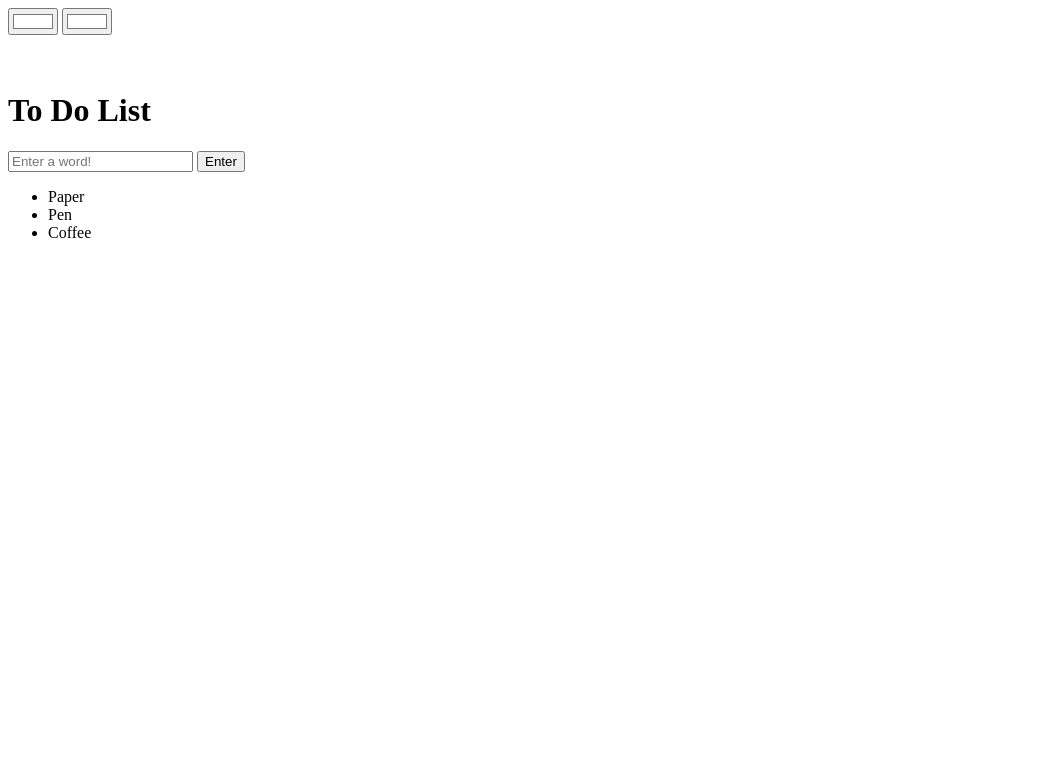
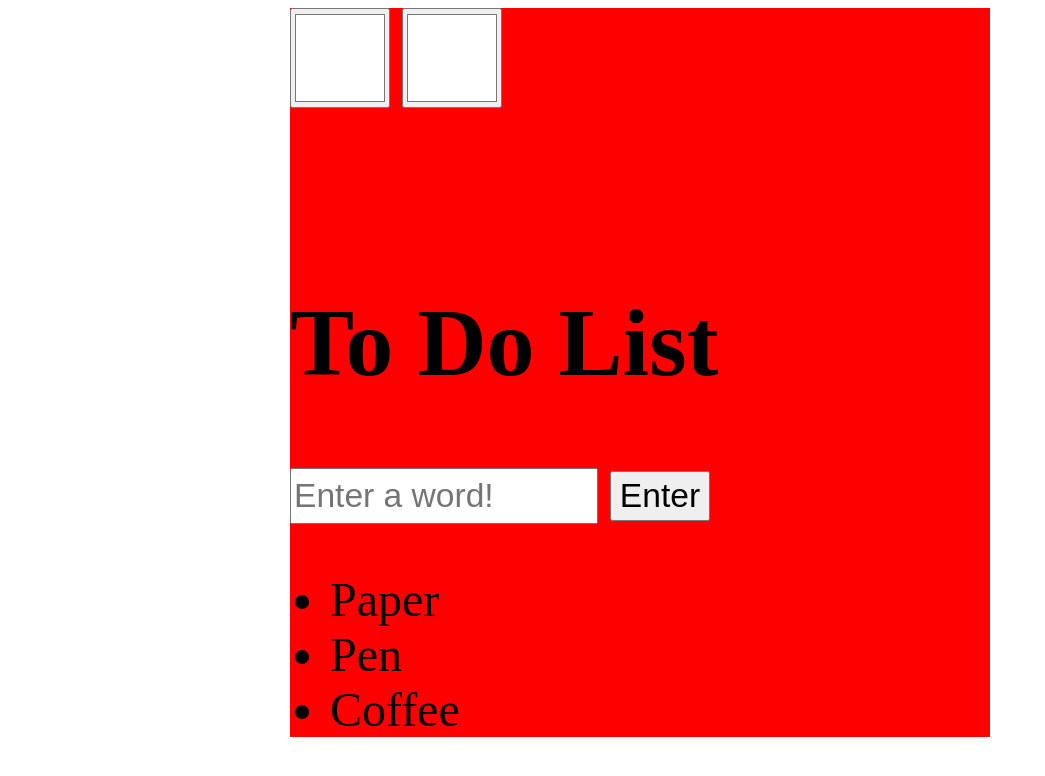
Before and after one commit to MehediAlpha/BackgroundGradient, a plain HTML site: page index.html in a window 1280 px wide. Shown: the whole page, without its empty margins (0-1045 px from the left). Drawn offline with Linux system fonts and the light colour scheme.

Commit message:
Made Larger

```diff
--- a/index.html
+++ b/index.html
@@ -5,15 +5,16 @@
 	<link rel="stylesheet" type="text/css" href="style.css">
 </head>
 <body id="gradient">
+	<div class = "container">
 
-	<input id="color1" type="color" name="color1" value="#ffffff">
+		<input id="color1" type="color" name="color1" value="#ffffff" width="100 px;">
 		<input class="color2" type="color" name="color2" value="#ffffff">
 
 		<br><br><br>
 
 		<h1>To Do List</h1>
 
-	<input id="userText" type="text" placeholder="Enter a word!">
+		<input id="userText" type="text" placeholder="Enter a word!" >
 		<button id="btnEnter">Enter</button>
 
 		<ul id="test">
@@ -22,6 +23,9 @@
 			<li>Coffee</li>
 		</ul>
 
+	</div>
+
+
 	<script type="text/javascript" src="script.js"></script>
 </body>
 </html>
--- a/style.css
+++ b/style.css
@@ -1,4 +1,28 @@
 body {
 	font-family: Agency FB;
     top: 15%;
+    font-size: 300%;
 }
+.container{
+	background-color: red;
+	width: 700px;
+	margin: auto;
+}
+#color1{
+	width: 100px;
+	height: 100px;
+}
+.color2{
+	width: 100px;
+	height: 100px;
+}
+#userText{
+	width:300px;
+	height: 50px;
+	font-size: 70%;
+}
+#btnEnter{
+	width:100px;
+	height: 50px;
+	font-size: 70%;
+}
```
Lines whose indentation alone changed are shown as unchanged.
